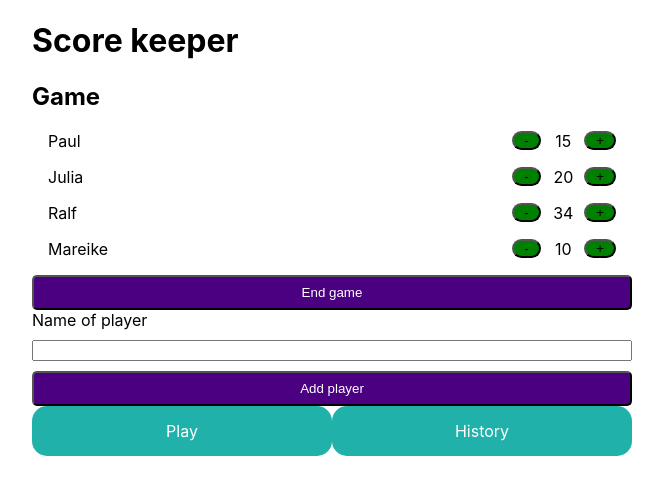
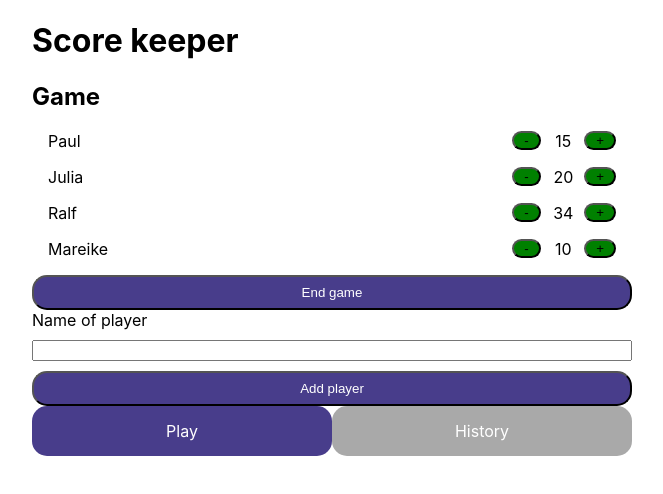
Before and after one commit to magdalenakierat/scorekeeper, a React (Create React App) app: page / in a window 1280 px wide. Shown: the top 494 px of the page, without its empty margins (308-971 px from the left). Built offline with nearby package versions, Linux system fonts and the light colour scheme.

Commit message:
add pages

```diff
--- a/src/App.js
+++ b/src/App.js
@@ -1,10 +1,7 @@
-import Button from "./components/Button/Button.js";
-import Player from "./components/Player/Player.js";
-import { initialPreviousGames } from "./historyDB.js";
-import History from "./components/History/History.js";
-import Form from "./components/Form/Form.js";
 import { Route, Routes } from "react-router-dom";
 import Navigation from "./components/Navigation/Navigation.js";
+import HomePage from "./pages/HomePage.js";
+import HistoryPage from "./pages/HistoryPage.js";
 
 const players = [
   {
@@ -37,35 +34,8 @@ function App() {
       </heading>
       <main>
         <Routes>
-          <Route
-            path="/"
-            element={
-              <>
-                <h2>Game</h2>
-
-                {players.map((player) => (
-                  <Player
-                    key={player.id}
-                    name={player.name}
-                    score={player.score}
-                  />
-                ))}
-                <Button>End game</Button>
-                <Form></Form>
-              </>
-            }
-          />
-          <Route
-            path="/history"
-            element={
-              <>
-                <h2>Previous Games</h2>
-                {initialPreviousGames.map((game) => (
-                  <History key={game.id} game={game} />
-                ))}
-              </>
-            }
-          />
+          <Route path="/" element={<HomePage players={players} />} />
+          <Route path="/history" element={<HistoryPage />} />
         </Routes>
       </main>
       <Navigation />
--- a/src/components/Button/Button.js
+++ b/src/components/Button/Button.js
@@ -2,8 +2,8 @@ import styled from "styled-components";
 
 export default styled.button`
   background-color: ${(props) =>
-    props.background === "red" ? "red" : "indigo"};
-  border-radius: 5px;
+    props.background === "red" ? "red" : "darkslateblue"};
+  border-radius: 15px;
   width: 100%;
   color: white;
   padding: 0.5rem 1rem;
--- a/src/components/Navigation/Navigation.js
+++ b/src/components/Navigation/Navigation.js
@@ -1,4 +1,4 @@
-import { Link } from "react-router-dom";
+import { NavLink } from "react-router-dom";
 import styled from "styled-components";
 
 export default function Navigation() {
@@ -14,13 +14,20 @@ const Nav = styled.nav`
   display: flex;
 `;
 
-const StyledLink = styled(Link)`
+const StyledLink = styled(NavLink)`
   flex: 1;
-  background: lightseagreen;
+  background: darkgray;
   text-decoration: none;
   color: white;
   padding: 15px;
   display: grid;
   place-items: center;
   border-radius: 15px;
+
+  &.active {
+    background-color: darkslateblue;
+  }
+  &:hover {
+    opacity: 0.8;
+  }
 `;
--- /dev/null
+++ b/src/pages/HistoryPage.js
@@ -0,0 +1,13 @@
+import History from "../components/History/History";
+import { initialPreviousGames } from "../historyDB.js";
+
+export default function HistoryPage() {
+  return (
+    <>
+      <h2>Previous Games</h2>
+      {initialPreviousGames.map((game) => (
+        <History key={game.id} game={game} />
+      ))}
+    </>
+  );
+}
--- /dev/null
+++ b/src/pages/HomePage.js
@@ -0,0 +1,17 @@
+import Button from "../components/Button/Button.js";
+import Player from "../components/Player/Player.js";
+import Form from "../components/Form/Form.js";
+
+export default function HomePage({ players }) {
+  return (
+    <>
+      <h2>Game</h2>
+
+      {players.map((player) => (
+        <Player key={player.id} name={player.name} score={player.score} />
+      ))}
+      <Button>End game</Button>
+      <Form></Form>
+    </>
+  );
+}
```
